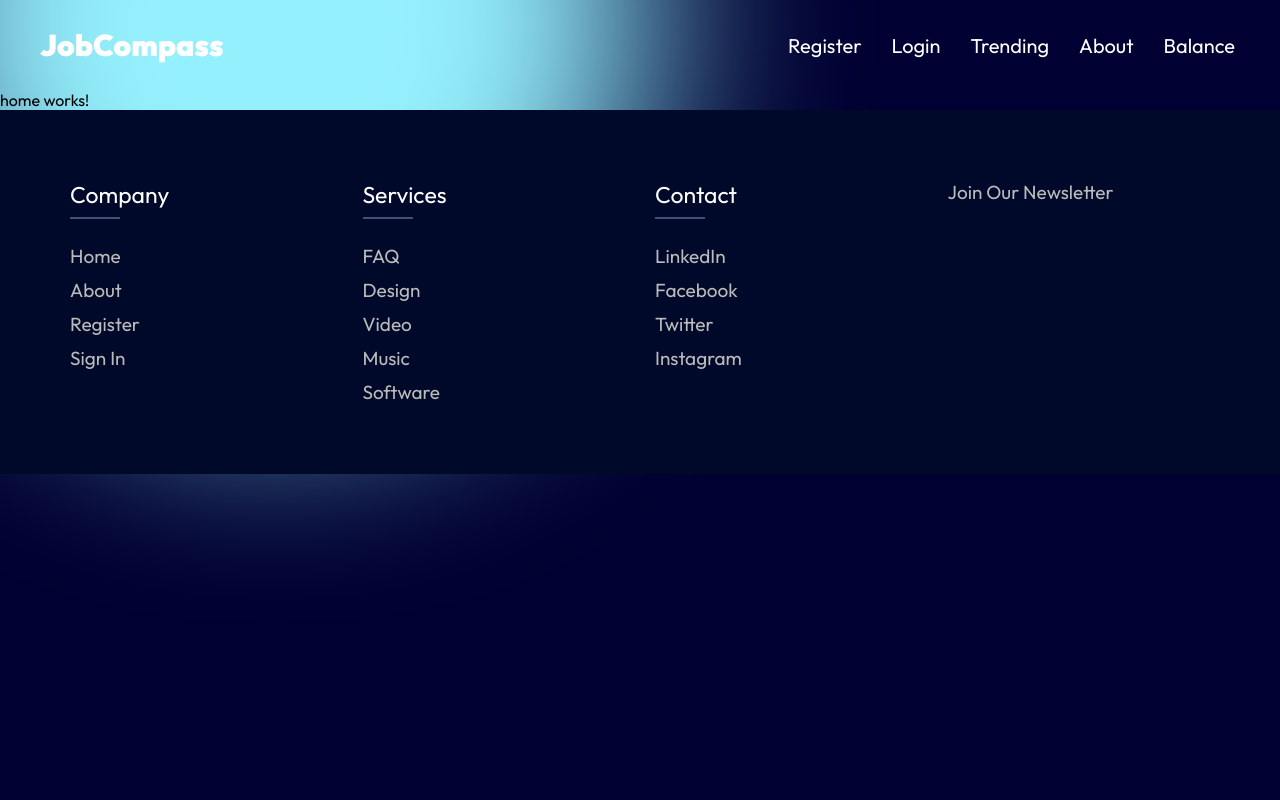
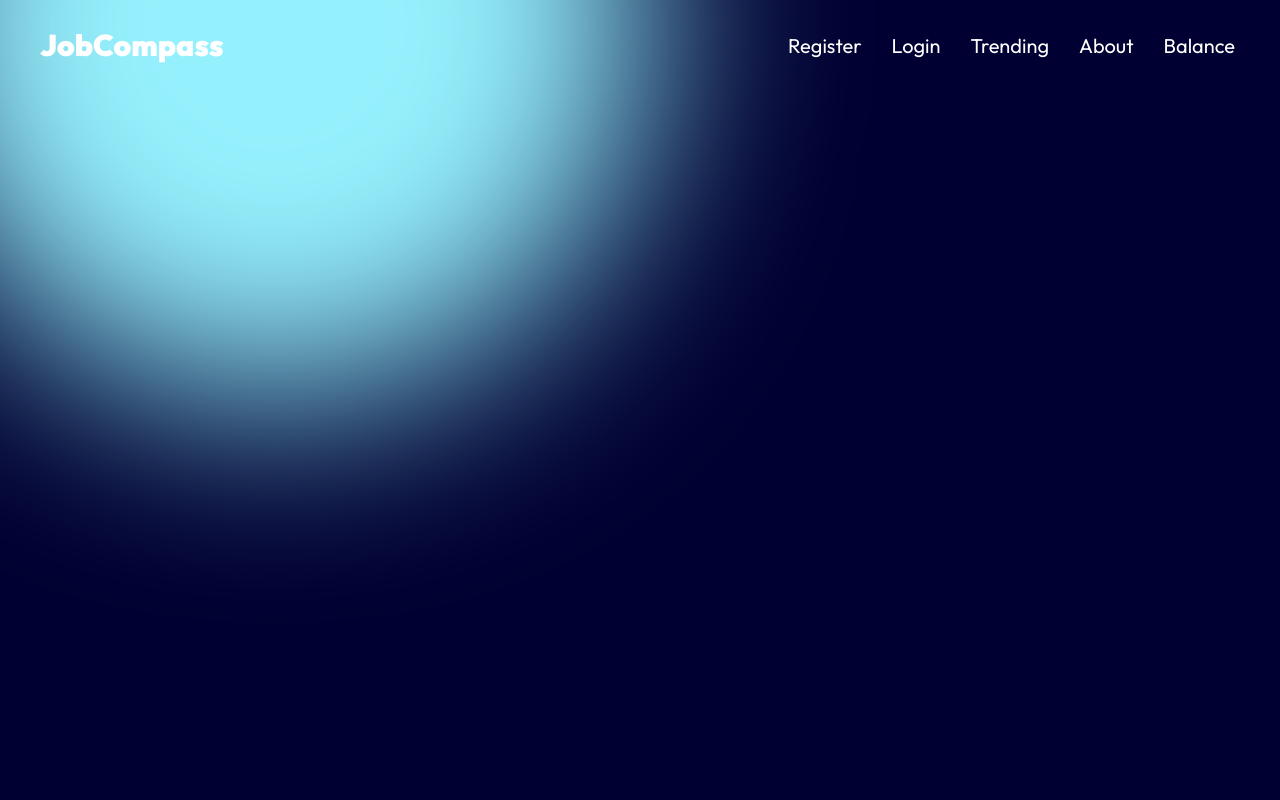
Before and after one commit to zsiza/JobCompass, an Angular app in the folder Angular/JobCompass/: page / in a window 1280 px wide. Shown: the top 800 px of the page. Built offline with nearby package versions, Linux system fonts and the light colour scheme.

Commit message:
home oldal magasságának/szélességének mádosítása

```diff
--- a/Angular/JobCompass/src/app/pages/home/home.component.css
+++ b/Angular/JobCompass/src/app/pages/home/home.component.css
@@ -0,0 +1,5 @@
+body{
+    min-height: 100vh;
+    background-color: transparent;
+    max-width: 1920px;
+}
--- a/Angular/JobCompass/src/app/pages/home/home.component.html
+++ b/Angular/JobCompass/src/app/pages/home/home.component.html
@@ -1 +1,3 @@
-<p>home works!</p>
+<body>
+
+</body>
```
Also changed, not shown: 1 other file (tests, documents, lock files or other folders).
